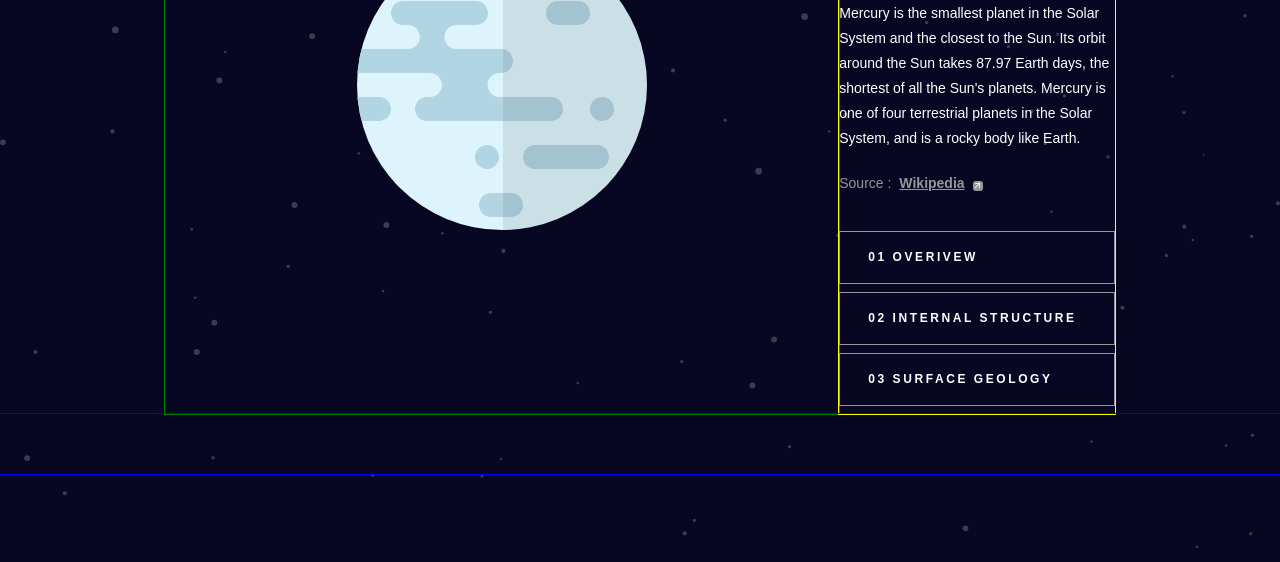
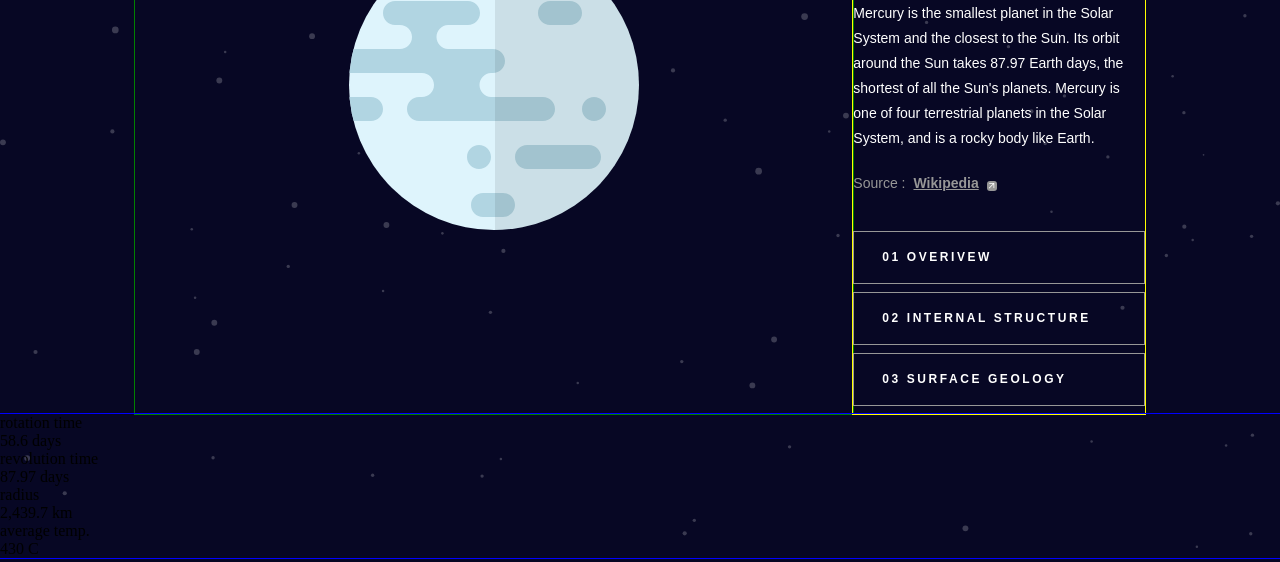
Before and after one commit to tsimeonov/planets-fact-site, a plain HTML site: page starter-code/index.html in a window 1280 px wide. Shown: the part 326-888 px from the top of the page. Drawn offline with nearby package versions, Linux system fonts and the light colour scheme.

Commit message:
add html

```diff
--- a/starter-code/index.html
+++ b/starter-code/index.html
@@ -130,7 +130,24 @@
 				<button><span>03</span> Surface Geology</button>
 			</div>
 		</div>
-		<div class="extra-info"></div>
+		<div class="extra-info">
+			<div class="rotation">
+				<p>rotation time</p>
+				<span>58.6 days</span>
+			</div>
+			<div class="revolution">
+				<p>revolution time</p>
+				<span>87.97 days</span>
+			</div>
+			<div class="radius">
+				<p>radius</p>
+				<span>2,439.7 km</span>
+			</div>
+			<div class="avg-temp">
+				<p>average temp.</p>
+				<span>430 C</span>
+			</div>
+		</div>
 
 		<script src="./app.js"></script>
 	</body>
--- a/starter-code/style.css
+++ b/starter-code/style.css
@@ -40,12 +40,12 @@
 	align-items: center;
 
 	outline: 1px solid green;
-	margin-left: 165px;
+	margin-left: 135px;
 }
 
 .info {
 	grid-area: info;
-	margin-right: 165px;
+	margin-right: 135px;
 	outline: 1px solid yellow;
 }
 
```
